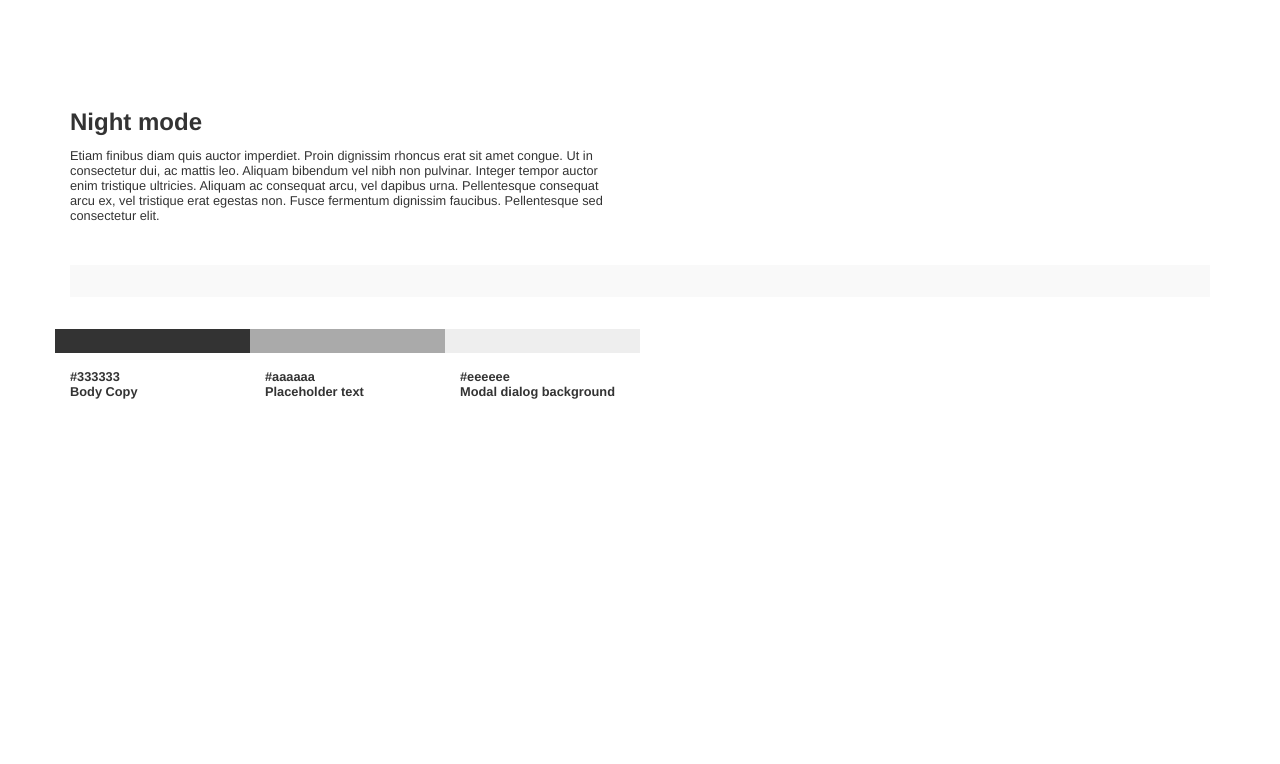
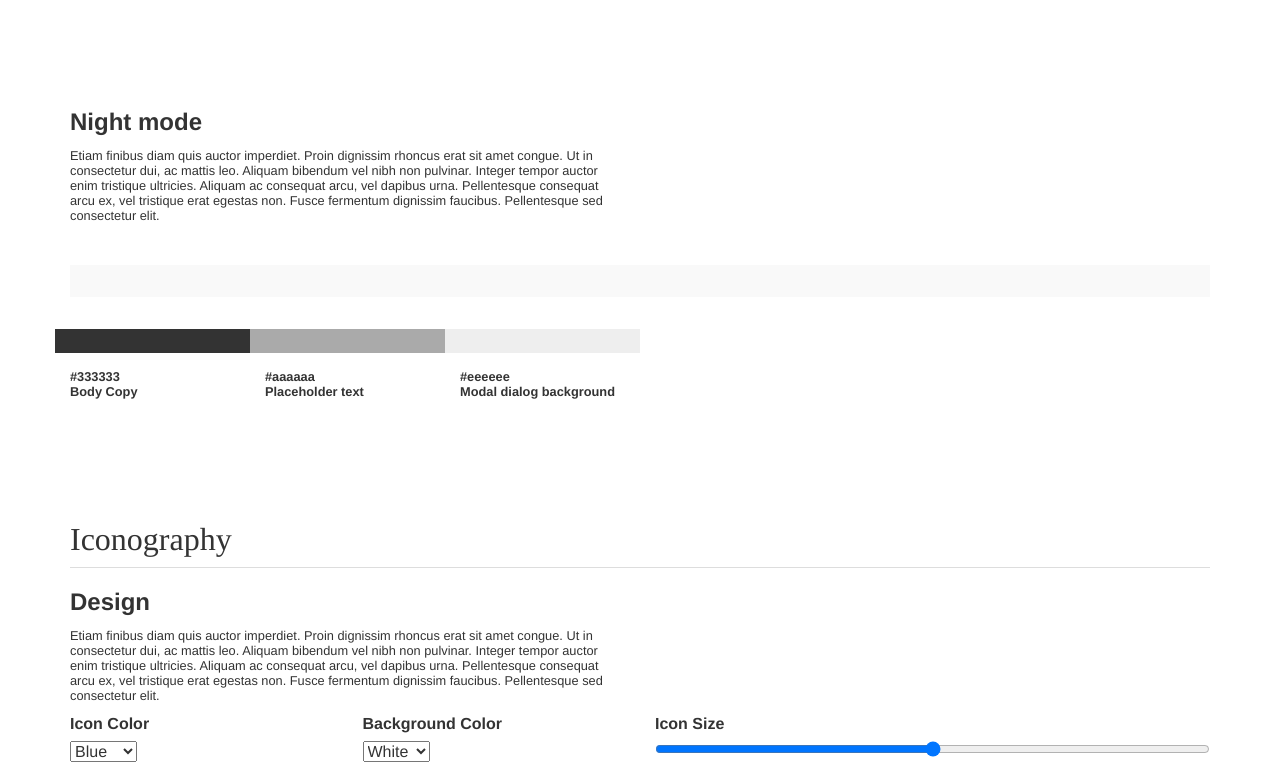
Before and after one commit to prtksxna/living-styleguide-template, a website: page index.html in a window 1280 px wide. Shown: the part 3622-4386 px from the top of the page. Before the commit the page ends 4031 px from the top, so only its background shows below. Drawn offline with nearby package versions, Linux system fonts and the light colour scheme.

Commit message:
Add interface for icon viewer

```diff
--- a/index.html
+++ b/index.html
@@ -316,6 +316,43 @@
 
 </div>
 
+<br/><br/><br/><br/>
+
+<!-- Themes  -->
+<div class="container">
+	<h1>Iconography</h1>
+
+	<h2>Design</h2>
+	<div class="row">
+		<div class="col-md-6">
+			<p>Etiam finibus diam quis auctor imperdiet. Proin dignissim rhoncus erat sit amet congue. Ut in consectetur dui, ac mattis leo. Aliquam bibendum vel nibh non pulvinar. Integer tempor auctor enim tristique ultricies. Aliquam ac consequat arcu, vel dapibus urna. Pellentesque consequat arcu ex, vel tristique erat egestas non. Fusce fermentum dignissim faucibus. Pellentesque sed consectetur elit.</p>
+		</div>
+	</div>
+	<div class="row">
+		<div class="col-md-3">
+			<label>Icon Color</label><br/>
+			<select>
+				<option>Blue</option>
+				<option>Green</option>
+				<option>Black</option>
+			</select>
+		</div>
+		<div class="col-md-3">
+			<label>Background Color</label><br/>
+			<select>
+				<option>White</option>
+				<option>Green</option>
+				<option>Black</option>
+			</select>
+		</div>
+		<div class="col-md-6">
+			<label>Icon Size</label><br/>
+			<input type="range"/>
+		</div>
+	</div>
+
+</div>
+
 <script src="bower_components/jquery/dist/jquery.min.js"></script>
 <script src="bower_components/bootstrap/dist/js/bootstrap.min.js"></script>
 
```
